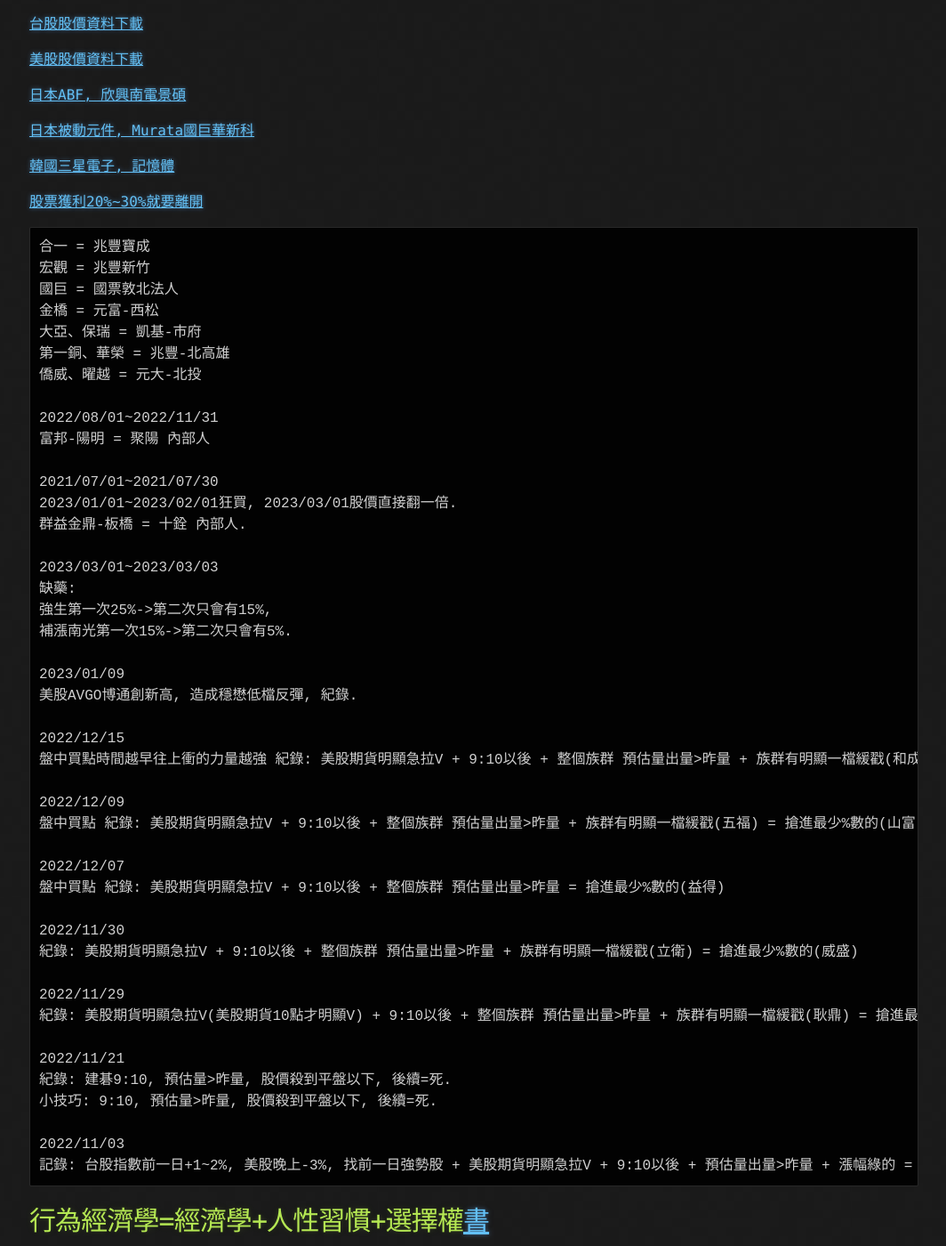
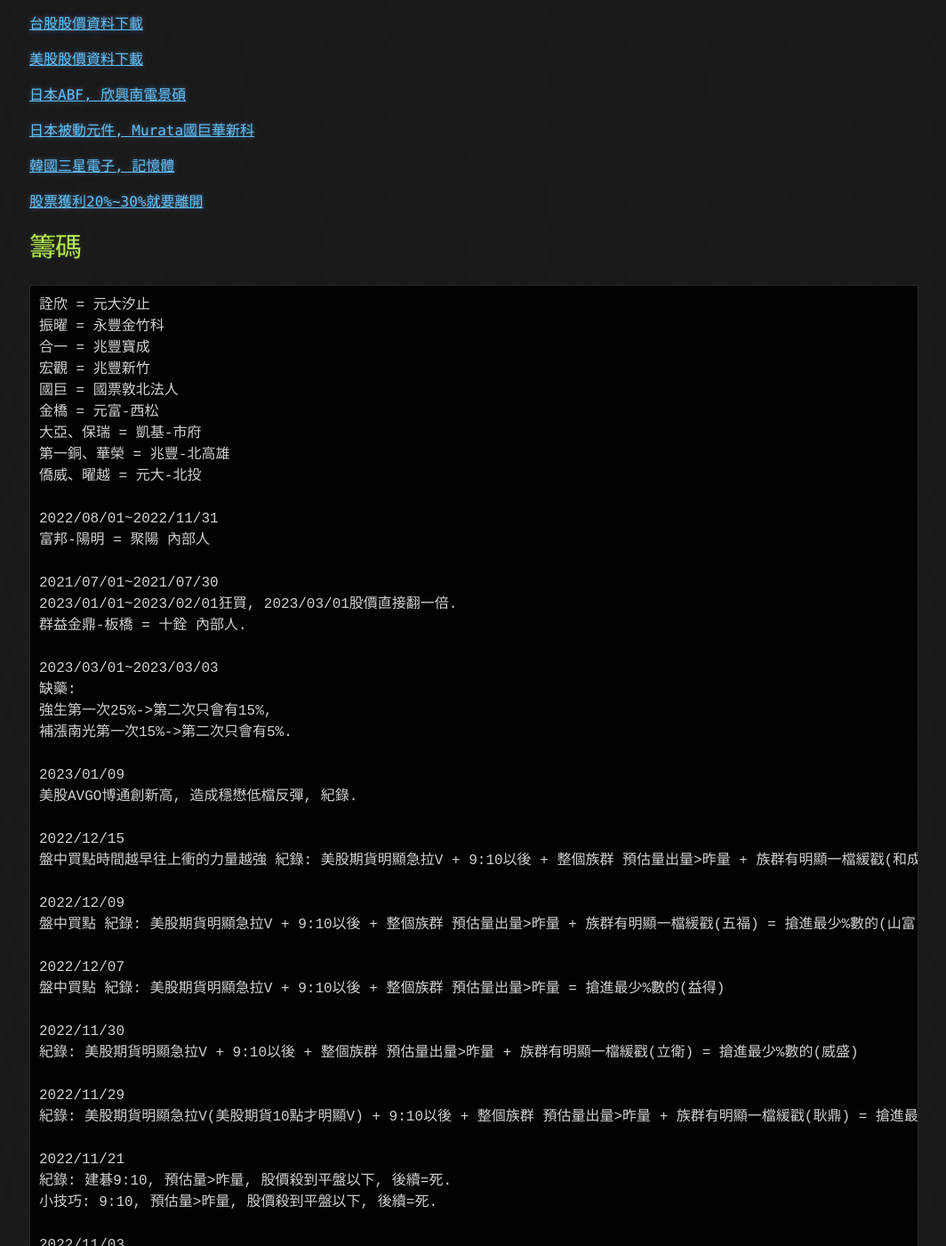
Before and after one commit to lepg5487/Stock_God, a Jekyll site: the page built from experience.md, in a window 1280 px wide and 1400 px high, scrolled down 3780 px. Shown: the whole window at 89% size, without its empty margins (107-1171 px from the left). Built offline with Jekyll 4.4.1, drawn with Linux system fonts in a browser that asks for light colours; our own code applies the rules of GitHub Pages for plain Markdown files; some of the changed text lies outside the part shown.

Commit message:
Update experience.md

````diff
--- a/experience.md
+++ b/experience.md
@@ -135,7 +135,10 @@
 [韓國三星電子, 記憶體](https://histock.tw/ksstock/005930)
 
 [股票獲利20%~30%就要離開](https://www.youtube.com/watch?v=AadaEc6pJpw)
+# 籌碼
 ```
+詮欣 = 元大汐止
+振曜 = 永豐金竹科
 合一 = 兆豐寶成
 宏觀 = 兆豐新竹
 國巨 = 國票敦北法人
````
